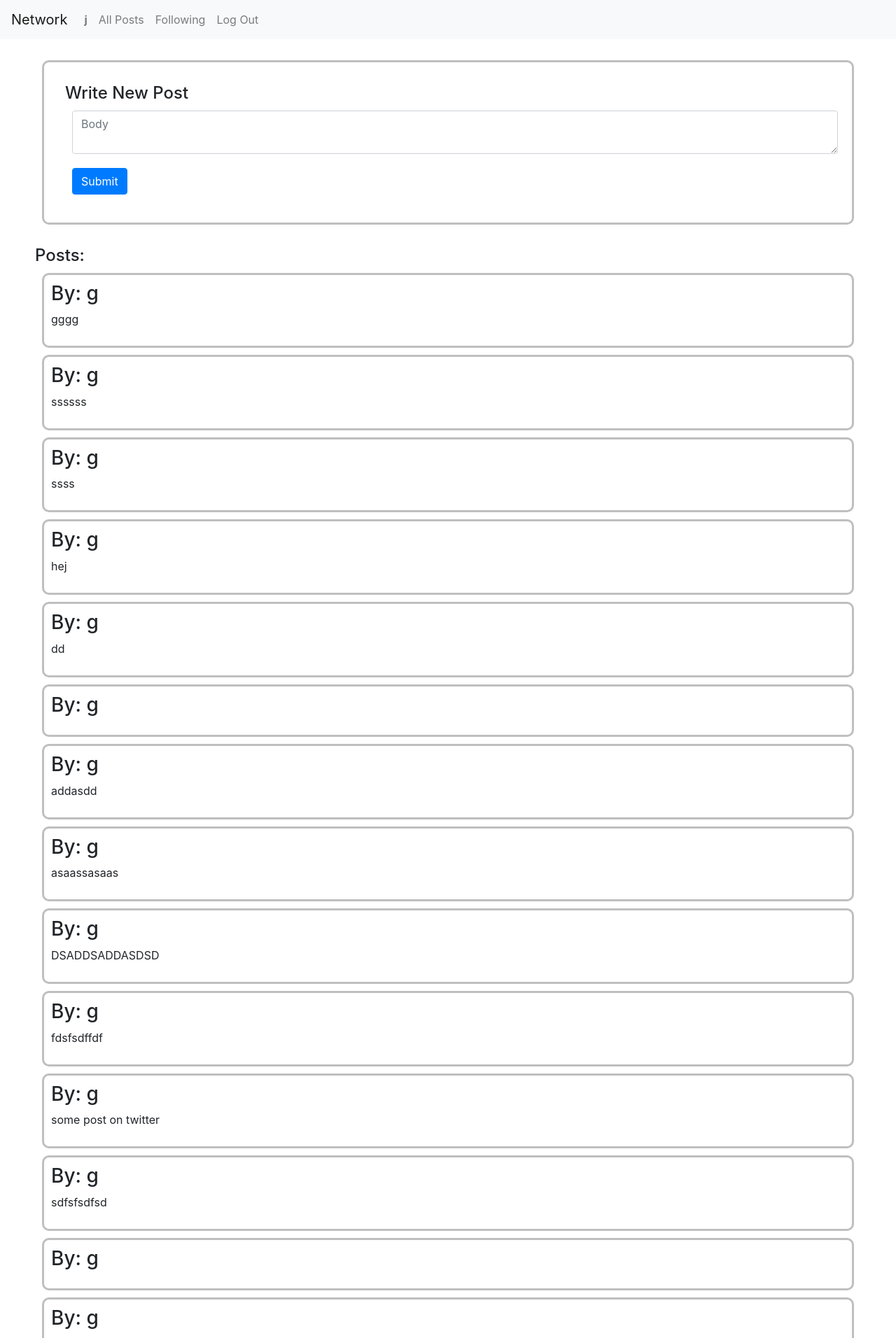
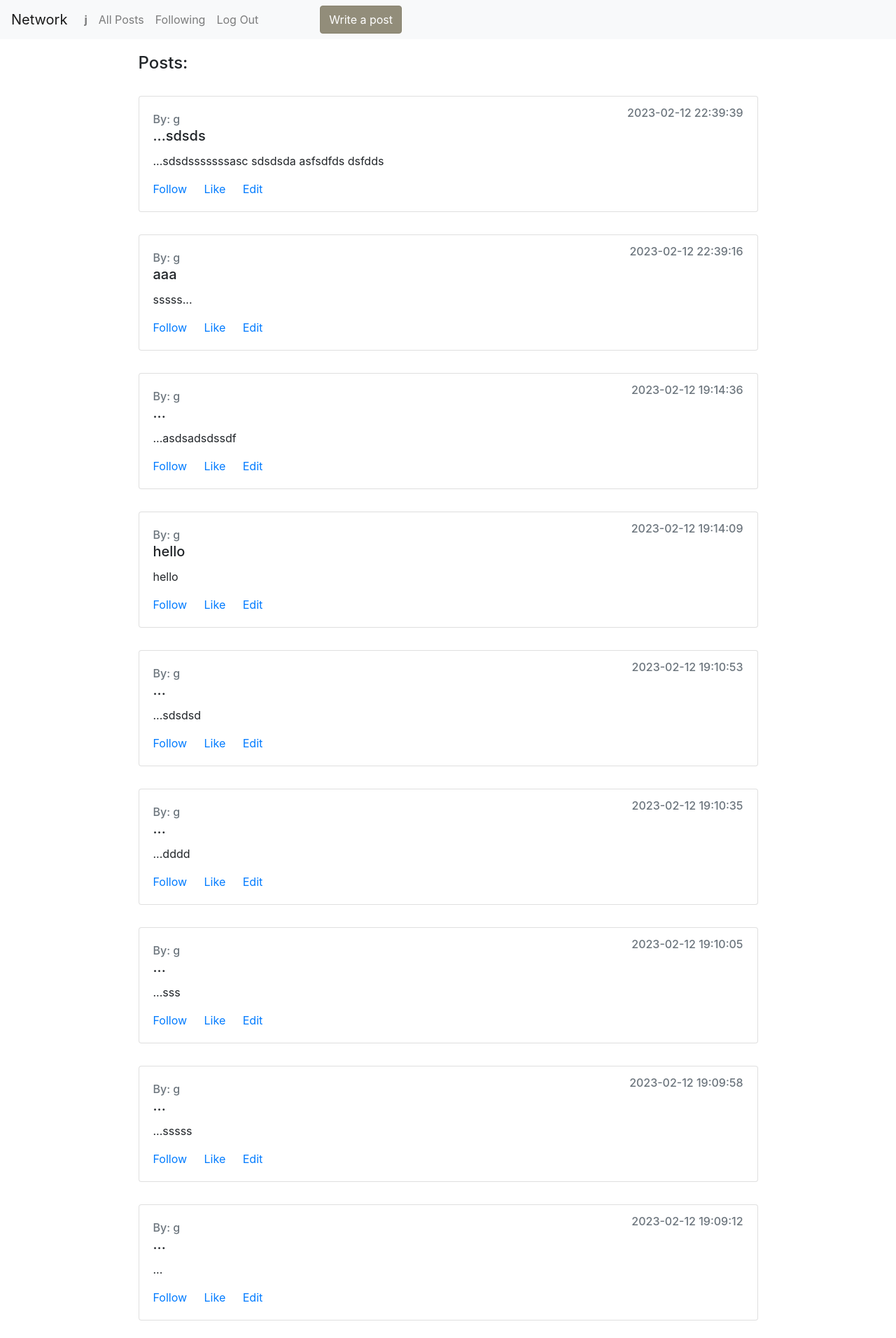
Before and after one commit to janekzimoch/web_dev_practice, a Django app: page / in a window 1280 px wide. Shown: the top 1912 px of the page at 70% size. Run offline with Django 3.2, Linux system fonts and the light colour scheme; a user stored in the database is signed in; data comes from the database, SQL or seed files in the repository; both versions use the stored data as it was after the commit; some libraries are stand-ins or nearby versions.

Commit message:
improved visuals with Bootstrap. Added modal post entering. Added ability to edit posts via javascript and API

```diff
--- a/network/network/models.py
+++ b/network/network/models.py
@@ -7,4 +7,14 @@ class User(AbstractUser):
 
 class Post(models.Model):
     user = models.ForeignKey(User, on_delete=models.CASCADE, related_name='users_posts')
+    text_title = models.TextField()
     text_body = models.TextField()
+    time_published = models.CharField(max_length=32)
+
+    def serialize(self):
+        return {
+            "id": self.id,
+            "text_title": self.text_title,
+            "text_body": self.text_body,
+            "time_published": self.time_published,
+        }
--- a/network/network/static/network/index.js
+++ b/network/network/static/network/index.js
@@ -1,9 +1,27 @@
 document.addEventListener('DOMContentLoaded', function() {
-  document.querySelector('#send_post').addEventListener('click', send_post);
+  document.querySelector('#send_post').addEventListener('click', send_post)
+  var edit_buttons = document.querySelectorAll('[id^="edit_post"]');
+  edit_buttons.forEach((button) => {button.addEventListener('click', open_modal)});
 });
 
 function send_post() {
   console.log('post has been sent')
-  // need info about the user
-  // need to access post text - easy
 }
+
+function clear_modal() {  // function called only when writting na new post to clear space
+  document.querySelector('#WritePost-post_id').value = "-1";
+  document.querySelector('#WritePost-text_body').value = '';
+  document.querySelector('#WritePost-text_title').value = '';
+}
+
+async function open_modal(event) {  // function called to edit a post
+  const post_id = event.target.name
+  // fetch text information
+  const post = await fetch(`/post/${post_id}`).then(response => response.json())
+  // populate modal with text
+  document.querySelector('#WritePost-text_body').value = post.text_body;
+  document.querySelector('#WritePost-text_title').value = post.text_title;
+  document.querySelector('#WritePost-post_id').value = post_id;
+  // open modal
+  $('#WritePost').modal('show');
+}
--- a/network/network/static/network/styles.css
+++ b/network/network/static/network/styles.css
@@ -19,11 +19,72 @@
     margin: 30px 0 0 0;
 }
 
+.post-title {
+    margin: 10px;
+    padding: 10px;
+    display: inline-block;
+    border-style: none;
+    background-color: #72A0C1;
+    border-radius: 10px;
+    font-weight: 600;
+    float: left;
+    width: 80px;
+}
+
+.post-text {
+    margin: 10px;
+    padding: 10px;
+    border-style: solid;
+    border-color: #72A0C1;
+    background-color: #F0F8FF;
+    border-radius: 10px;
+}
+
+.inline {
+    margin: 5px;
+    padding: 10px 10px 10px 30px;
+    display: inline-block;
+    width: 30%;
+}
+.text {
+    width: 100%;
+}
+
 .post {
     margin: 10px;
     padding: 10px;
     border-style: solid;
     border-color: rgb(192, 191, 191);
-    /* border-width: 2px; */
+    background-color: #F2F2F2;
     border-radius: 10px;
 }
+
+.modal-narrow {
+    padding: 0rem 1rem;
+}
+
+.modal-narrow-top {
+    padding: 0rem 1rem 1rem 1rem;
+}
+
+.modal-narrow-btm {
+    padding: 1rem 1rem 0rem 1rem;
+}
+
+.left-margin {
+    margin: 0 0 0 5rem;
+}
+
+.btn-primary {
+    background-color: #928d7a;
+    border-color: #87826e;
+}
+
+.card {
+    margin: 2rem 0;
+}
+
+.center {
+    width: 75%;
+    margin: auto;
+}
--- a/network/network/templates/network/index.html
+++ b/network/network/templates/network/index.html
@@ -4,27 +4,22 @@
     <div id="page_title">
     </div>
 
-
-
-    {% if user.is_authenticated %}
-    <div class="write_post">
-      <h4>Write New Post</h4>
-      <form action="{% url 'send_post' %}" method="post">
-        {% csrf_token %}
-        <textarea class="margin form-control" id="compose-body" name="text_body" placeholder="Body"></textarea>
-        <input type="submit" id='send_post' class="btn margin btn-primary"/>
-      </form>
-    </div>
-    {% endif %}
-
-
-    <div class="top_spacing" id="all_posts-view">
+    <div id="all_posts-view" class="center">
       <h4>Posts:</h4>
       {% for id, post in posts.items %}
-        <div class="post">
-          <h3>By: {{ post.author }}</h3>
-          <p>{{ post.text_body }}</p>
+        <div class="card w-100" style="width: 18rem;">
+          <div class="card-body">
+            <span>
+              <h6 class="card-subtitle mb-2 text-muted" style="display: inline;">By: {{ post.author }} </h6>
+              <h6 class="card-subtitle mb-2 text-muted" style="display: inline; float: right">{{ post.time_published }}</h6>
+            </span>
+            <h5 class="card-title">{{ post.text_title }}</h5>
+            <p class="card-text">{{ post.text_body }}</p>
+            <a href="#" class="card-link">Follow</a>
+            <a href="/post/{{ id }}/like"  class="card-link">Like</a>
+            <a href="#" class="card-link" id="edit_post_{{ id }}" name="{{ id }}">Edit</a>
+          </div>
         </div>
       {% endfor %}
-    </div>
+  </div>
 {% endblock %}
--- a/network/network/templates/network/layout.html
+++ b/network/network/templates/network/layout.html
@@ -37,6 +37,39 @@
                         <a class="nav-link" href="{% url 'register' %}">Register</a>
                     </li>
                 {% endif %}
+
+                {% if user.is_authenticated %}
+                <!-- Button trigger modal -->
+                <button type="button" class="btn btn-primary left-margin" data-toggle="modal" data-target="#WritePost" onclick='clear_modal()'>
+                  Write a post
+                </button>
+
+                <!-- Modal -->
+                <div class="modal fade" id="WritePost" tabindex="-1" role="dialog" aria-labelledby="WritePostLabel" aria-hidden="true">
+                  <div class="modal-dialog modal-lg" role="document">
+                    <div class="modal-content">
+                      <div class="modal-header" style="border:0">
+                        <p class="modal-title" id="WritePostLabel">Post</p>
+                        <button type="button" class="close" data-dismiss="modal" aria-label="Close">
+                          <span aria-hidden="true">&times;</span>
+                        </button>
+                      </div>
+                      <div class="modal-body modal-narrow" >
+                        <form id="post_form" action="{% url 'send_post' %}" method="post">
+                          {% csrf_token %}
+                          <div class="form-group">
+                            <input type="text" class="form-control" style="margin: 0 0 1em 0;" name="text_title" id="WritePost-text_title" placeholder="title..."></text>
+                            <textarea class="form-control" style="height:10rem" name="text_body" id="WritePost-text_body" placeholder="post..."></textarea>
+                            <input value="0" id="WritePost-post_id" type="hidden" name="post_id">
+                          </div>
+                        </form>
+                      </div>
+                      <div class="modal-footer modal-narrow-top" style="border:0">
+                        <button type="submit" form="post_form" class="btn-sm btn-primary" style="margin:0" id="send_post">Send</button>
+                      </div>
+                    </div>
+                  </div>
+                {% endif %}
               </ul>
             </div>
           </nav>
@@ -45,5 +78,9 @@
             {% block body %}
             {% endblock %}
         </div>
+      <script src="https://code.jquery.com/jquery-3.2.1.slim.min.js" integrity="sha384-KJ3o2DKtIkvYIK3UENzmM7KCkRr/rE9/Qpg6aAZGJwFDMVNA/GpGFF93hXpG5KkN" crossorigin="anonymous"></script>
+      <script src="https://cdn.jsdelivr.net/npm/popper.js@1.12.9/dist/umd/popper.min.js" integrity="sha384-ApNbgh9B+Y1QKtv3Rn7W3mgPxhU9K/ScQsAP7hUibX39j7fakFPskvXusvfa0b4Q" crossorigin="anonymous"></script>
+      <script src="https://cdn.jsdelivr.net/npm/bootstrap@4.0.0/dist/js/bootstrap.min.js" integrity="sha384-JZR6Spejh4U02d8jOt6vLEHfe/JQGiRRSQQxSfFWpi1MquVdAyjUar5+76PVCmYl" crossorigin="anonymous"></script>
+      <script type="text/javascript" src="{% static 'network/index.js' %}"></script>
     </body>
 </html>
--- a/network/network/urls.py
+++ b/network/network/urls.py
@@ -9,4 +9,6 @@ urlpatterns = [
     path("logout", views.logout_view, name="logout"),
     path("register", views.register, name="register"),
     path("send_post", views.send_post, name="send_post"),
+    path("post/<int:post_id>", views.get_post, name="get_post"),
+    path("post/<int:post_id>/like", views.edit_post, name="edit_post"),
 ]
--- a/network/network/views.py
+++ b/network/network/views.py
@@ -1,19 +1,28 @@
 from django.contrib.auth import authenticate, login, logout
 from django.db import IntegrityError
-from django.http import HttpResponse, HttpResponseRedirect
+from django.http import HttpResponse, HttpResponseRedirect, JsonResponse
 from django.shortcuts import render
 from django.urls import reverse
 
 from .models import User
 from .models import Post
 
+from time import gmtime, strftime
+import numpy as np
+
 def index(request):
     posts_per_page = 10
     posts = Post.objects.all()
     context = {'posts': {}}
-    for post in posts:
-        context['posts'][post.id] = {'author': post.user, 'text_body': post.text_body}
-
+    post_times = [post.time_published for post in posts]
+    sorted_inds = np.argsort(post_times)[::-1].tolist()  # [::-1] for descending order
+    print(sorted_inds)
+    for ind in sorted_inds:
+        post = posts[ind]
+        context['posts'][post.id] = {'author': post.user,
+                                     'time_published': post.time_published,
+                                     'text_body': post.text_body,
+                                     'text_title': post.text_title}
     return render(request, "network/index.html", context)
 
 
@@ -71,19 +80,43 @@ def register(request):
 
 def send_post(request,):
     if request.method == "POST":
-        # get attributes from the post we wrote
-        # create a new entry to the database and persist it
-        post = Post(
-            user = request.user,
-            text_body = request.POST["text_body"],
-        )
-        post.save()
+        if request.POST['post_id'] != "-1":  # enter
+            post = Post.objects.get(id=request.POST['post_id'])
+            post.text_body = request.POST["text_body"]
+            post.text_title = request.POST["text_title"]
+            post.save()
+        else:
+            time_published = strftime("%Y-%m-%d %H:%M:%S", gmtime())
+            # create a new entry to the database and persist it
+            post = Post(
+                user = request.user,
+                text_body = request.POST["text_body"],
+                text_title = request.POST["text_title"],
+                time_published = time_published
+            )
+            post.save()
     return HttpResponseRedirect(reverse("index"))
+
+def edit_post(request, post_id):
+    # open modal view
+    # populate model view with existing data
+    print(post_id, request)
+    pass
+
+def get_post(request, post_id):
+    try:
+        post = Post.objects.get(id=post_id)
+    except Post.DoesNotExist:
+        return JsonResponse({"error": "Email not found."}, status=404)
+    # Return post contents
+    if request.method == "GET":
+        return JsonResponse(post.serialize())
 
 
 def get_posts(request, display_page):
     if display_page == "all_posts":
         posts = request.user.users_posts.all() #Post.objects.all()
+        print()
 
 
     # watched_listings_ids = request.user.watched_listings.all().values_list('listing', flat=True)
```
Also changed, not shown: network/db.sqlite3, network/network/migrations/0003_post_time_published.py (added), network/network/migrations/0004_post_text_title.py (added).
